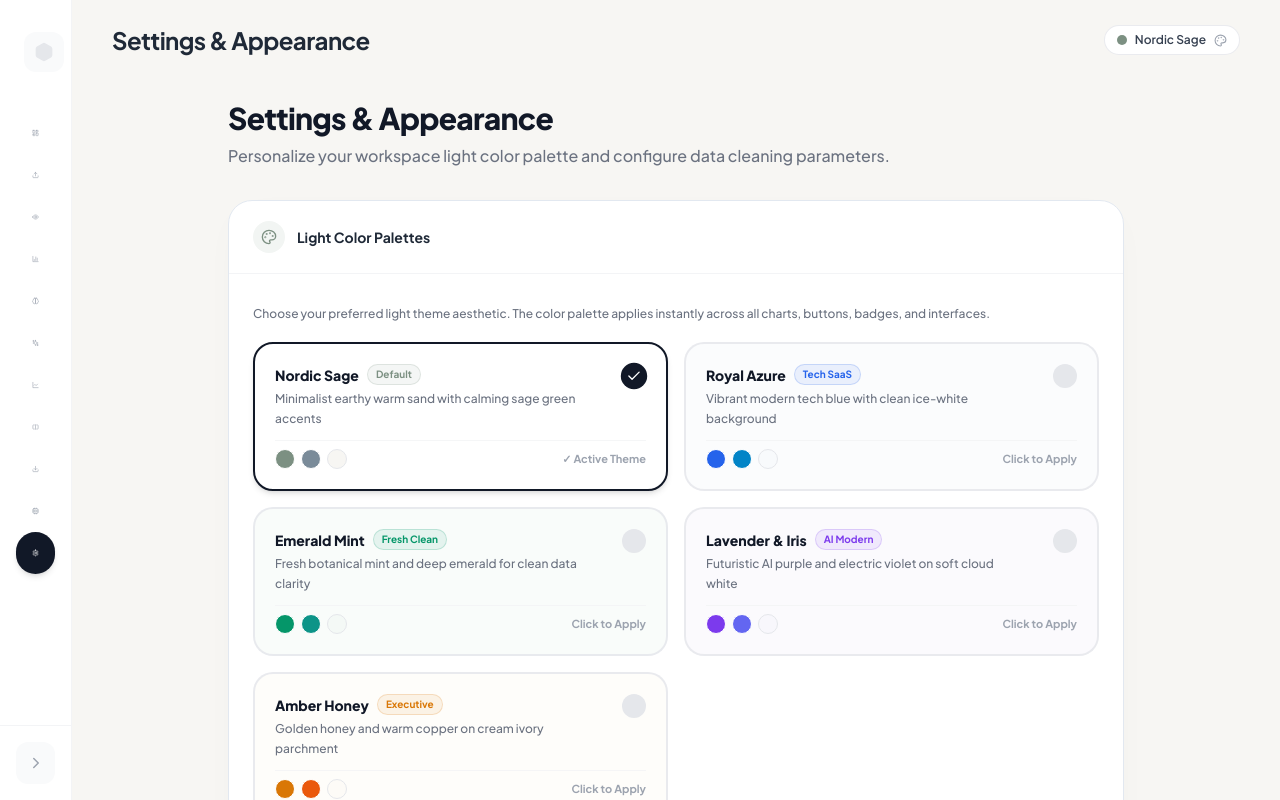
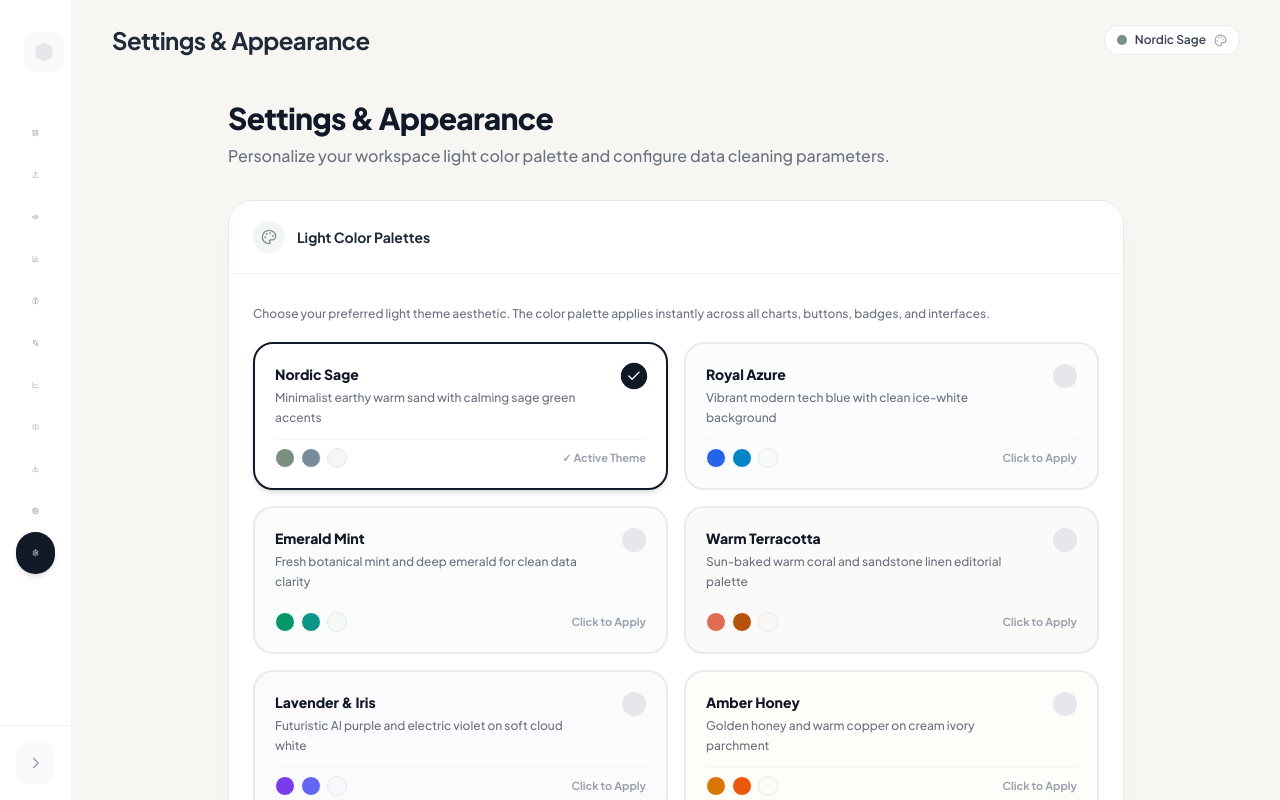
Before and after one commit to nandha0911/dataclean-ai, a React (Vite) app in the folder frontend/: page /#/settings in a window 1280 px wide. Both pictures are taken after a click on the button 129 px from the left and 763 px from the top of the page. Built offline with nearby package versions, Linux system fonts and the light colour scheme.

Commit message:
Keep Warm Terracotta color theme option and remove subtitle tag badges from theme cards

```diff
--- a/frontend/src/components/layout/TopBar.jsx
+++ b/frontend/src/components/layout/TopBar.jsx
@@ -23,6 +23,7 @@ const THEME_NAMES = {
   'sage': 'Nordic Sage',
   'azure': 'Royal Azure',
   'emerald': 'Emerald Mint',
+  'terracotta': 'Warm Terracotta',
   'violet': 'Lavender & Iris',
   'amber': 'Amber Honey',
 };
--- a/frontend/src/pages/Settings.jsx
+++ b/frontend/src/pages/Settings.jsx
@@ -15,7 +15,6 @@ export const LIGHT_THEMES = [
     secondary: '#7A8B99',
     bg: '#F7F6F3',
     card: '#FFFFFF',
-    tag: 'Default',
   },
   {
     id: 'azure',
@@ -25,7 +24,6 @@ export const LIGHT_THEMES = [
     secondary: '#0284C7',
     bg: '#F8FAFC',
     card: '#FFFFFF',
-    tag: 'Tech SaaS',
   },
   {
     id: 'emerald',
@@ -35,9 +33,16 @@ export const LIGHT_THEMES = [
     secondary: '#0D9488',
     bg: '#F4F9F6',
     card: '#FFFFFF',
-    tag: 'Fresh Clean',
   },
-
+  {
+    id: 'terracotta',
+    name: 'Warm Terracotta',
+    description: 'Sun-baked warm coral and sandstone linen editorial palette',
+    primary: '#E06D53',
+    secondary: '#B45309',
+    bg: '#FAF6F4',
+    card: '#FFFFFF',
+  },
   {
     id: 'violet',
     name: 'Lavender & Iris',
@@ -46,7 +51,6 @@ export const LIGHT_THEMES = [
     secondary: '#6366F1',
     bg: '#F8F7FC',
     card: '#FFFFFF',
-    tag: 'AI Modern',
   },
   {
     id: 'amber',
@@ -56,7 +60,6 @@ export const LIGHT_THEMES = [
     secondary: '#EA580C',
     bg: '#FDFBF7',
     card: '#FFFFFF',
-    tag: 'Executive',
   },
 ];
 
@@ -102,16 +105,6 @@ export default function Settings() {
                     <div>
                       <div className="flex items-center gap-2 mb-1">
                         <span className="font-extrabold text-gray-900 text-sm">{t.name}</span>
-                        <span
-                          className="text-[10px] font-bold px-2 py-0.5 rounded-full"
-                          style={{
-                            backgroundColor: `${t.primary}15`,
-                            color: t.primary,
-                            border: `1px solid ${t.primary}30`
-                          }}
-                        >
-                          {t.tag}
-                        </span>
                       </div>
                       <p className="text-xs text-gray-500 font-medium leading-relaxed max-w-xs">{t.description}</p>
                     </div>
```
